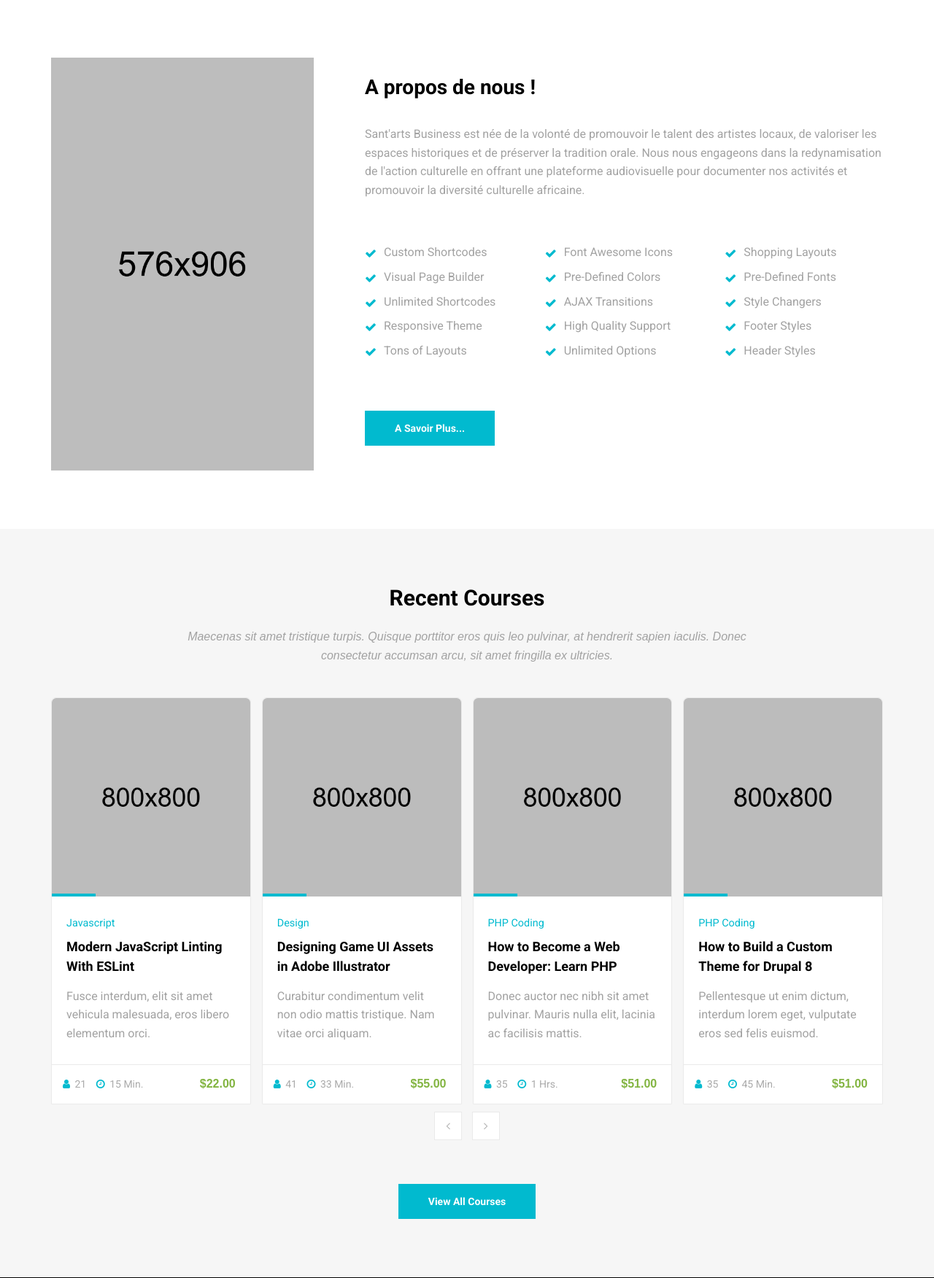
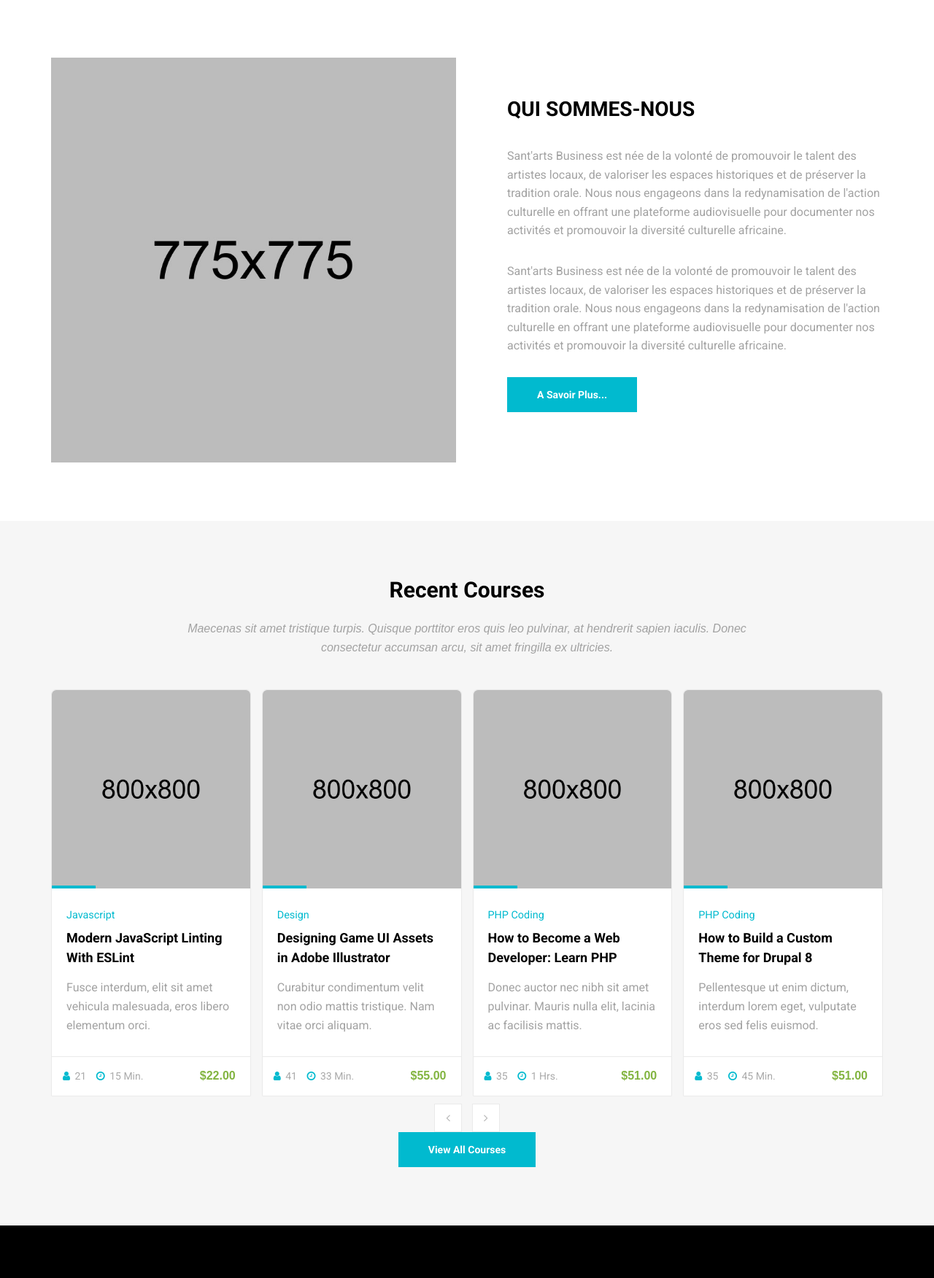
Before and after one commit to BhoyeBah/santartsbusiness, a Symfony app: template templates/santart/accueil.html.twig in a window 1280 px wide. Shown: the part 958-2710 px from the top of the page at 73% size. Run offline with Twig, Linux system fonts and the light colour scheme; the template is opened without the code that fills it, so the values that code supplies are empty; some libraries are stand-ins or nearby versions; some web fonts are replaced.

Commit message:
First commit

```diff
--- a/public/css/style.css
+++ b/public/css/style.css
@@ -1158,7 +1158,7 @@ SECTIONS
 
 hr.invis {
     border: 0;
-    margin: 30px 0;
+    margin: 0;
 }
 
 
@@ -1720,6 +1720,7 @@ TESTIMONIAL
 
 .p40l {
     padding-left: 4rem;
+    margin-top: 5rem;
 }
 
 .custom-module h2 {
@@ -1735,6 +1736,10 @@ TESTIMONIAL
     padding: 0 10px;
 }
 
+.custom-module .para {
+    padding: 0;
+    margin-bottom: 3rem;
+}
 .custom-module p {
     padding: 0;
     margin: 0;
--- a/templates/santart/accueil.html.twig
+++ b/templates/santart/accueil.html.twig
@@ -23,48 +23,17 @@
     <section class="section">
         <div class="container">
             <div class="row">
-                <div class="col-md-4 hidden-sm hidden-xs">
+                <div class="col-md-6 hidden-sm hidden-xs">
                     <div class="custom-module">
-                        <img src="upload/device_01.png" alt="" class="img-responsive wow slideInLeft">
+                        <img src="upload/people_04.jpeg" alt="" class="img-responsive wow slideInLeft">
                     </div><!-- end module -->
                 </div><!-- end col -->
-                <div class="col-md-8">
+                <div class="col-md-6">
                     <div class="custom-module p40l">
-                        <h2>A propos de nous !</h2>
+                        <h2>QUI SOMMES-NOUS</h2>
 
-                        <p>Sant'arts Business est née de la volonté de promouvoir le talent des artistes locaux, de valoriser les espaces historiques et de préserver la tradition orale. Nous nous engageons dans la redynamisation de l'action culturelle en offrant une plateforme audiovisuelle pour documenter nos activités et promouvoir la diversité culturelle africaine.</p>
-
-                        <hr class="invis">
-
-                        <div class="row">
-                            <div class="col-lg-4 col-md-4 col-sm-4 col-xs-12 first">
-                                <ul class="check">
-                                    <li>Custom Shortcodes</li>
-                                    <li>Visual Page Builder</li>
-                                    <li>Unlimited Shortcodes</li>
-                                    <li>Responsive Theme</li>
-                                    <li>Tons of Layouts</li>
-                                </ul><!-- end check -->
-                            </div><!-- end col-lg-4 -->
-                            <div class="col-lg-4 col-md-4 col-sm-4 col-xs-12">
-                                <ul class="check">
-                                    <li>Font Awesome Icons</li>
-                                    <li>Pre-Defined Colors</li>
-                                    <li>AJAX Transitions</li>
-                                    <li>High Quality Support</li>
-                                    <li>Unlimited Options</li>
-                                </ul><!-- end check -->
-                            </div><!-- end col-lg-4 -->
-                            <div class="col-lg-4 col-md-4 col-sm-4 col-xs-12 last">
-                                <ul class="check">
-                                    <li>Shopping Layouts</li>
-                                    <li>Pre-Defined Fonts</li>
-                                    <li>Style Changers</li>
-                                    <li>Footer Styles</li>
-                                    <li>Header Styles</li>
-                                </ul><!-- end check -->
-                            </div><!-- end col-lg-4 -->
-                        </div><!-- end row -->
+                        <p class="para">Sant'arts Business est née de la volonté de promouvoir le talent des artistes locaux, de valoriser les espaces historiques et de préserver la tradition orale. Nous nous engageons dans la redynamisation de l'action culturelle en offrant une plateforme audiovisuelle pour documenter nos activités et promouvoir la diversité culturelle africaine.</p>
+                        <p class="para">Sant'arts Business est née de la volonté de promouvoir le talent des artistes locaux, de valoriser les espaces historiques et de préserver la tradition orale. Nous nous engageons dans la redynamisation de l'action culturelle en offrant une plateforme audiovisuelle pour documenter nos activités et promouvoir la diversité culturelle africaine.</p>
 
                         <hr class="invis">
 
```
